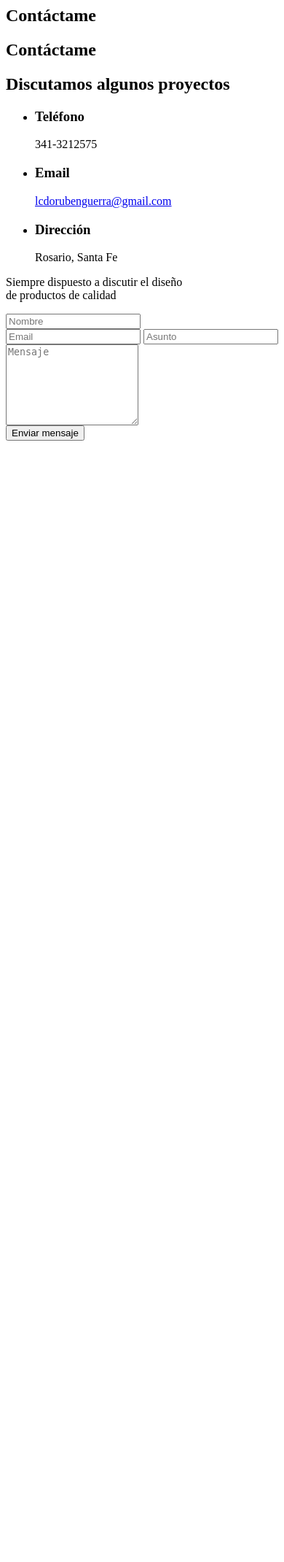
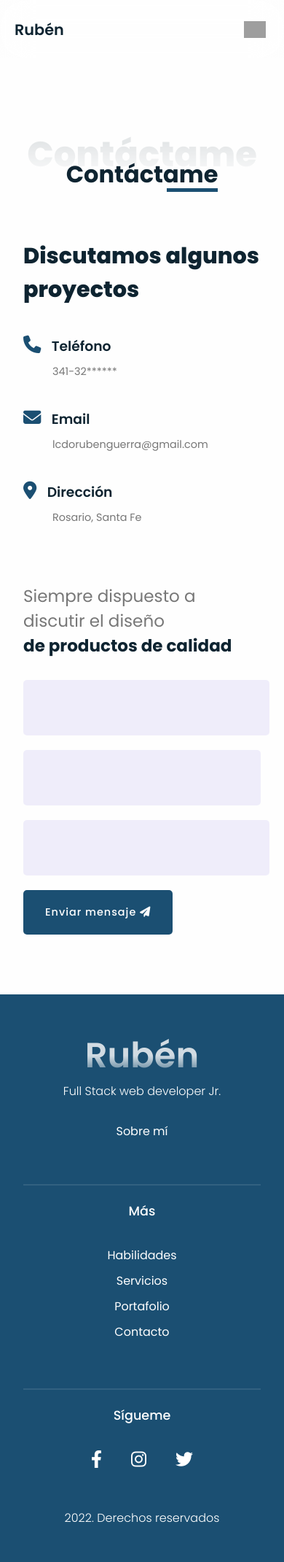
Before and after one commit to rubenguerra/portafolio_blog, a Django app: template blog_portafolio/main/templates/main/contacto.html in a window 390 px wide. Shown: the whole page at 73% size. Before the commit the page ends 604 px from the top, so only its background shows below. Run offline with Django 3.2, Linux system fonts and the light colour scheme; the template is opened without the code that fills it, so the values that code supplies are empty, except form fields; tables that the repository leaves empty hold one stand-in row (values such as "Sample post"); form fields are guessed from the names that the template uses; some libraries are stand-ins or nearby versions; grey boxes are pictures that could not be loaded.

Commit message:
Activado de seccion Contacto

```diff
--- a/blog_portafolio/main/models.py
+++ b/blog_portafolio/main/models.py
@@ -43,6 +43,7 @@ class ContactProfile(models.Model):
     timestamp = models.DateTimeField(auto_now_add=True)
     nombre = models.CharField(verbose_name='Nombre', max_length=100)
     email = models.EmailField(verbose_name='Email')
+
     mensaje = models.TextField(verbose_name='Message')
 
     def __str__(self):
--- a/blog_portafolio/main/templates/main/base.html
+++ b/blog_portafolio/main/templates/main/base.html
@@ -21,7 +21,7 @@
 
 {% include 'main/partial/nav.html' %}
 
-{% block contenido %}{% endblock %}
+{% block content %}{% endblock %}
 
 {% include 'main/partial/footer.html' %}
 
--- a/blog_portafolio/main/templates/main/contacto.html
+++ b/blog_portafolio/main/templates/main/contacto.html
@@ -1,5 +1,10 @@
+{% extends 'main/base.html' %}
+
+
+{% block title %}Rubén - Contacto{% endblock %}
+
+{% block content %}
 {% load static %}
-
 <!-- Sección de contacto -->
     <section class="contact section" id="contact">
         <div class="container flex-center">
@@ -11,7 +16,7 @@
                     <ul class="contact-list">
                         <li>
                             <h3 class="item-title"><i class="fas fa-phone"></i> Teléfono</h3>
-                            <span>341-3212575</span>
+                            <span>341-32******</span>
                         </li>
                         <li>
                             <h3 class="item-title"><i class="fas fa-envelope"></i> Email</h3>
@@ -26,16 +31,17 @@
 
                 <div class="contact-right">
                     <p>Siempre dispuesto a discutir el diseño <br><span>de productos de calidad</span></p>
-                    <form action="" class="contact-form">
+                    <form action="/contacto/" class="contact-form" method="POST">
+                        {% csrf_token %}
                         <div class="first-row">
-                            <input type="text" placeholder="Nombre">
+                            {{form.nombre}}
                         </div>
                         <div class="second-row">
-                            <input type="email" name="Email" placeholder="Email">
-                            <input type="text" placeholder="Asunto">
+                            {{form.email}}
+
                         </div>
                         <div class="third-row">
-                            <textarea name="message" id="" rows="7" placeholder="Mensaje"></textarea>
+                            {{form.mensaje}}
                         </div>
                         <button class="btn" type="submit">Enviar mensaje <i class="fas fa-paper-plane"></i> </button>
                     </form>
@@ -45,3 +51,5 @@
 
         </div>
     </section>
+
+{% endblock %}
--- a/blog_portafolio/static/css/estilos.css
+++ b/blog_portafolio/static/css/estilos.css
@@ -1152,7 +1152,7 @@ footer a{
 
     .nav-close-btn{
         position: absolute;
-        background: url();
+        background: url("../imagen/boton-x.png") no-repeat;
         filter: var(--color-filter);
         background-size: 12px;
         background-position: center;
@@ -1165,8 +1165,8 @@ footer a{
     }
 
     .nav-menu-btn{
-        background: url("/imagenes/barras.png") no-repeat;
-        filter: var(--color-filter);
+        background: url("../imagen/bar-menu.png") no-repeat;
+        filter: var(--first-color);
         background-size: 30px;
         background-position: center;
         width: 40px;
```
Also changed, not shown: blog_portafolio/main/forms.py (+4 -4 lines), blog_portafolio/main/templates/main/index.html (+7 -52 lines), blog_portafolio/db.sqlite3.
